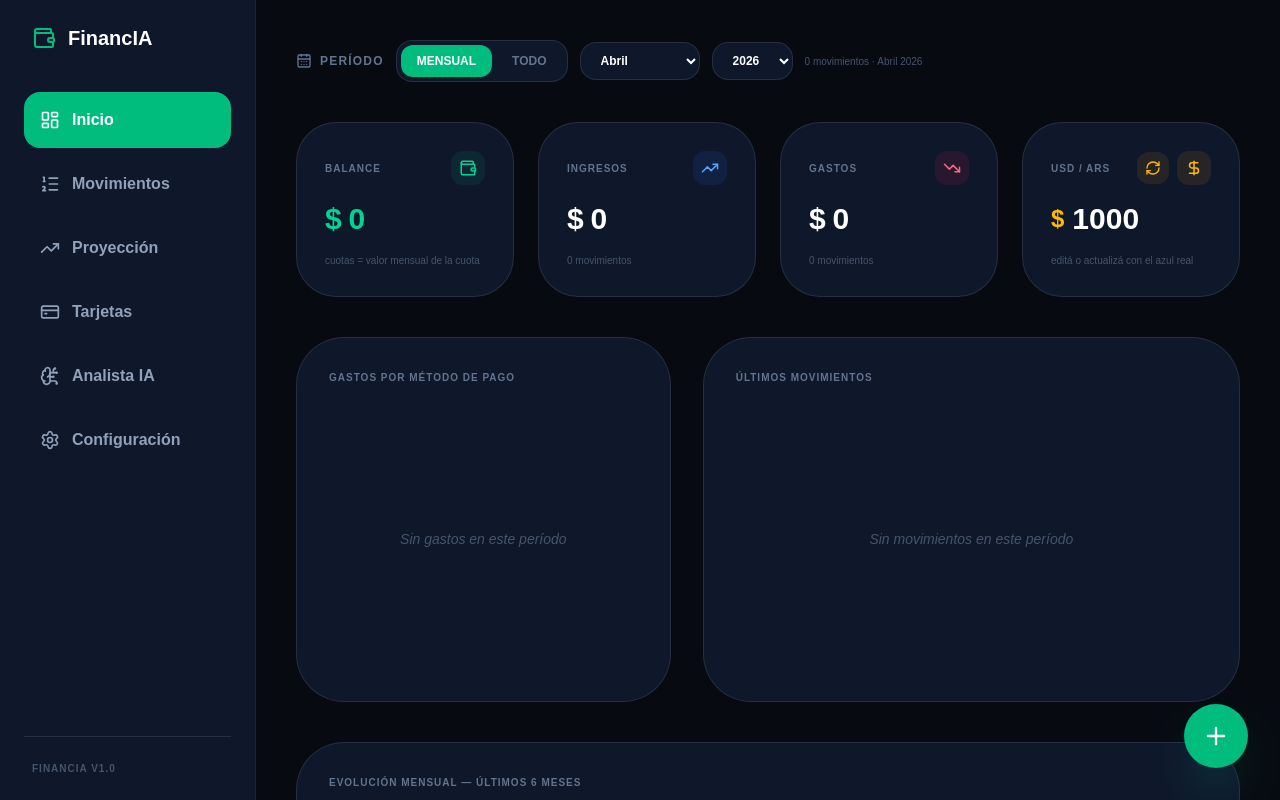
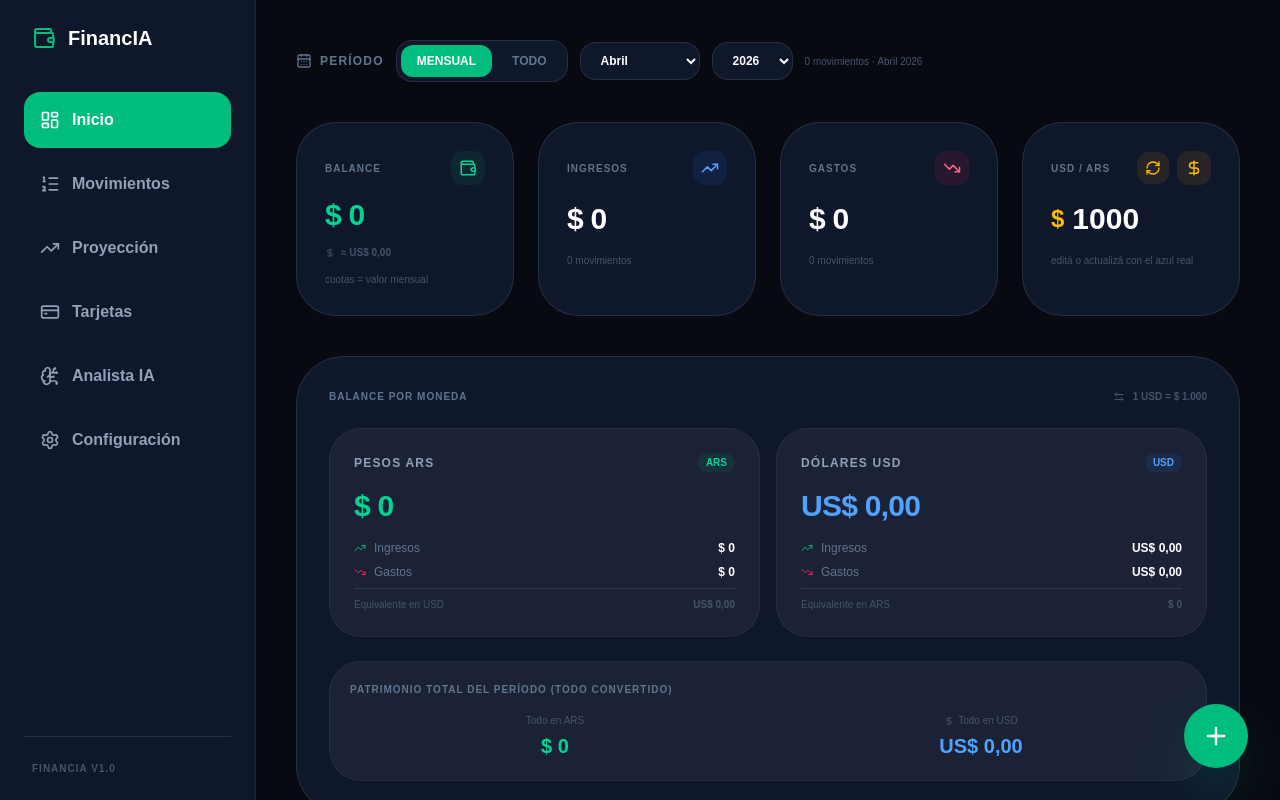
Before and after one commit to gr003-ui/FinancIA, a Next.js app: page / in a window 1280 px wide. Built offline with nearby package versions, Linux system fonts and the light colour scheme.

Commit message:
feat: balance multi-moneda ARS/USD con desglose y equivalencias

```diff
--- a/src/app/page.tsx
+++ b/src/app/page.tsx
@@ -11,6 +11,7 @@ import {
   ArrowUpCircle, ArrowDownCircle, RefreshCw, Trash2, CalendarDays,
 } from 'lucide-react';
 import CategoryLineChart from '../components/CategoryLineChart';
+import MultiCurrencyBalance from '../components/MultiCurrencyBalance';
 
 const MONTHS       = ['Enero','Febrero','Marzo','Abril','Mayo','Junio','Julio','Agosto','Septiembre','Octubre','Noviembre','Diciembre'];
 const MONTHS_SHORT = ['Ene','Feb','Mar','Abr','May','Jun','Jul','Ago','Sep','Oct','Nov','Dic'];
@@ -23,13 +24,17 @@ const BarTooltip = ({
   label?: string;
 }) => {
   const fmt = (v: number) =>
-    new Intl.NumberFormat('es-AR', { style: 'currency', currency: 'ARS', maximumFractionDigits: 0 }).format(v);
+    new Intl.NumberFormat('es-AR', {
+      style: 'currency', currency: 'ARS', maximumFractionDigits: 0,
+    }).format(v);
   if (!active || !payload?.length) return null;
   return (
     <div className="bg-slate-800 border border-white/10 rounded-2xl p-4 text-xs shadow-xl">
       <p className="font-black text-white mb-2">{label}</p>
       {payload.map((p) => (
-        <p key={p.name} style={{ color: p.color }} className="font-bold">{p.name}: {fmt(p.value)}</p>
+        <p key={p.name} style={{ color: p.color }} className="font-bold">
+          {p.name}: {fmt(p.value)}
+        </p>
       ))}
     </div>
   );
@@ -52,7 +57,14 @@ export default function Dashboard() {
     currency === 'USD' ? amount * exchangeRate : amount;
 
   const formatM = (v: number) =>
-    new Intl.NumberFormat('es-AR', { style: 'currency', currency: 'ARS', maximumFractionDigits: 0 }).format(v);
+    new Intl.NumberFormat('es-AR', {
+      style: 'currency', currency: 'ARS', maximumFractionDigits: 0,
+    }).format(v);
+
+  const formatUSD = (v: number) =>
+    new Intl.NumberFormat('es-AR', {
+      style: 'currency', currency: 'USD', maximumFractionDigits: 2,
+    }).format(v);
 
   const formatDate = (iso: string) => {
     const d = new Date(iso);
@@ -74,7 +86,8 @@ export default function Dashboard() {
     .filter((t) => t.type === 'expense')
     .reduce((acc, t) => acc + toARS(getMonthlyAmount(t), t.currency), 0);
 
-  const balance = totalIngresos - totalGastos;
+  const balance    = totalIngresos - totalGastos;
+  const balanceUSD = balance / exchangeRate;
 
   const chartData = periodTx
     .filter((t) => t.type === 'expense')
@@ -157,15 +170,23 @@ export default function Dashboard() {
 
       {/* KPI CARDS */}
       <div className="grid grid-cols-1 sm:grid-cols-2 xl:grid-cols-4 gap-6">
-        <div className="bg-slate-900 p-7 rounded-[2.5rem] border border-white/10 flex flex-col gap-4">
+
+        {/* Balance — ahora muestra ARS + equivalente USD */}
+        <div className="bg-slate-900 p-7 rounded-[2.5rem] border border-white/10 flex flex-col gap-3">
           <div className="flex items-center justify-between">
             <p className="text-[10px] font-black text-slate-500 uppercase tracking-widest">Balance</p>
-            <div className="p-2 bg-emerald-500/10 rounded-xl"><Wallet size={18} className="text-emerald-400" /></div>
+            <div className="p-2 bg-emerald-500/10 rounded-xl">
+              <Wallet size={18} className="text-emerald-400" />
+            </div>
           </div>
           <p className={`text-3xl font-black tracking-tight ${balance >= 0 ? 'text-emerald-400' : 'text-rose-400'}`}>
             {formatM(balance)}
           </p>
-          <p className="text-[10px] text-slate-600">cuotas = valor mensual de la cuota</p>
+          <div className="flex items-center gap-1.5 text-[10px] font-bold text-slate-600">
+            <DollarSign size={10} />
+            <span>≈ {formatUSD(balanceUSD)}</span>
+          </div>
+          <p className="text-[10px] text-slate-600">cuotas = valor mensual</p>
         </div>
 
         <div className="bg-slate-900 p-7 rounded-[2.5rem] border border-white/10 flex flex-col gap-4">
@@ -174,7 +195,9 @@ export default function Dashboard() {
             <div className="p-2 bg-blue-500/10 rounded-xl"><TrendingUp size={18} className="text-blue-400" /></div>
           </div>
           <p className="text-3xl font-black tracking-tight text-white">{formatM(totalIngresos)}</p>
-          <p className="text-[10px] text-slate-600">{periodTx.filter((t) => t.type === 'income').length} movimientos</p>
+          <p className="text-[10px] text-slate-600">
+            {periodTx.filter((t) => t.type === 'income').length} movimientos
+          </p>
         </div>
 
         <div className="bg-slate-900 p-7 rounded-[2.5rem] border border-white/10 flex flex-col gap-4">
@@ -183,7 +206,9 @@ export default function Dashboard() {
             <div className="p-2 bg-rose-500/10 rounded-xl"><TrendingDown size={18} className="text-rose-400" /></div>
           </div>
           <p className="text-3xl font-black tracking-tight text-white">{formatM(totalGastos)}</p>
-          <p className="text-[10px] text-slate-600">{periodTx.filter((t) => t.type === 'expense').length} movimientos</p>
+          <p className="text-[10px] text-slate-600">
+            {periodTx.filter((t) => t.type === 'expense').length} movimientos
+          </p>
         </div>
 
         <div className="bg-slate-900 p-7 rounded-[2.5rem] border border-white/10 flex flex-col gap-4">
@@ -194,7 +219,9 @@ export default function Dashboard() {
                 className="p-2 bg-amber-500/10 rounded-xl hover:bg-amber-500/20 transition-all focus:outline-none focus:ring-2 focus:ring-amber-400">
                 <RefreshCw size={16} className={`text-amber-400 ${refreshing ? 'animate-spin' : ''}`} />
               </button>
-              <div className="p-2 bg-amber-500/10 rounded-xl"><DollarSign size={18} className="text-amber-400" /></div>
+              <div className="p-2 bg-amber-500/10 rounded-xl">
+                <DollarSign size={18} className="text-amber-400" />
+              </div>
             </div>
           </div>
           <div className="flex items-center gap-2">
@@ -207,6 +234,13 @@ export default function Dashboard() {
           <p className="text-[10px] text-slate-600">editá o actualizá con el azul real</p>
         </div>
       </div>
+
+      {/* BALANCE MULTI-MONEDA */}
+      <MultiCurrencyBalance
+        filterMonth={filterMonth}
+        filterYear={filterYear}
+        allTime={allTime}
+      />
 
       {/* TORTA + MOVIMIENTOS */}
       <div className="grid grid-cols-1 xl:grid-cols-12 gap-8">
@@ -287,7 +321,9 @@ export default function Dashboard() {
                     <div className="text-right">
                       <p className={`font-black text-sm ${t.type === 'income' ? 'text-emerald-400' : 'text-rose-400'}`}>
                         {t.type === 'income' ? '+' : '-'}
-                        {t.currency === 'USD' ? `U$S ${getMonthlyAmount(t).toLocaleString('es-AR')}` : formatM(getMonthlyAmount(t))}
+                        {t.currency === 'USD'
+                          ? `U$S ${getMonthlyAmount(t).toLocaleString('es-AR')}`
+                          : formatM(getMonthlyAmount(t))}
                       </p>
                       {t.installments > 1 && (
                         <p className="text-[10px] text-slate-600 mt-0.5">
@@ -295,7 +331,9 @@ export default function Dashboard() {
                         </p>
                       )}
                       {t.currency === 'USD' && t.installments <= 1 && (
-                        <p className="text-[10px] text-slate-600 mt-0.5">≈ {formatM(t.amount * exchangeRate)}</p>
+                        <p className="text-[10px] text-slate-600 mt-0.5">
+                          ≈ {formatM(t.amount * exchangeRate)}
+                        </p>
                       )}
                     </div>
                     <button onClick={() => removeTransaction(t.id)}
--- /dev/null
+++ b/src/components/MultiCurrencyBalance.tsx
@@ -0,0 +1,180 @@
+"use client";
+import { useFinanceStore, getMonthlyAmount } from '../store/useFinanceStore';
+import { DollarSign, TrendingUp, TrendingDown, ArrowLeftRight } from 'lucide-react';
+
+interface MultiCurrencyBalanceProps {
+  filterMonth?: number;
+  filterYear?: number;
+  allTime?: boolean;
+}
+
+export default function MultiCurrencyBalance({
+  filterMonth,
+  filterYear,
+  allTime = false,
+}: MultiCurrencyBalanceProps) {
+  const { transactions, exchangeRate } = useFinanceStore();
+
+  const now = new Date();
+  const m = filterMonth ?? now.getMonth();
+  const y = filterYear  ?? now.getFullYear();
+
+  const periodTx = allTime
+    ? transactions
+    : transactions.filter((t) => {
+        const d = new Date(t.date);
+        return d.getMonth() === m && d.getFullYear() === y;
+      });
+
+  const formatARS = (v: number) =>
+    new Intl.NumberFormat('es-AR', {
+      style: 'currency', currency: 'ARS', maximumFractionDigits: 0,
+    }).format(v);
+
+  const formatUSD = (v: number) =>
+    new Intl.NumberFormat('es-AR', {
+      style: 'currency', currency: 'USD', maximumFractionDigits: 2,
+    }).format(v);
+
+  // ── ARS nativo ───────────────────────────────────────────────────────────
+  const incomesARS = periodTx
+    .filter((t) => t.type === 'income' && t.currency === 'ARS')
+    .reduce((acc, t) => acc + t.amount, 0);
+
+  const expensesARS = periodTx
+    .filter((t) => t.type === 'expense' && t.currency === 'ARS')
+    .reduce((acc, t) => acc + getMonthlyAmount(t), 0);
+
+  const balanceARS = incomesARS - expensesARS;
+
+  // ── USD nativo ───────────────────────────────────────────────────────────
+  const incomesUSD = periodTx
+    .filter((t) => t.type === 'income' && t.currency === 'USD')
+    .reduce((acc, t) => acc + t.amount, 0);
+
+  const expensesUSD = periodTx
+    .filter((t) => t.type === 'expense' && t.currency === 'USD')
+    .reduce((acc, t) => acc + getMonthlyAmount(t), 0);
+
+  const balanceUSD = incomesUSD - expensesUSD;
+
+  // ── Total pesificado (para la línea de equivalencia) ─────────────────────
+  const totalARS = balanceARS + balanceUSD * exchangeRate;
+  const totalUSD = balanceUSD + balanceARS / exchangeRate;
+
+  return (
+    <div className="bg-slate-900 p-8 rounded-[3rem] border border-white/10 space-y-6">
+      <div className="flex items-center justify-between">
+        <p className="text-[10px] font-black text-slate-500 uppercase tracking-widest">
+          Balance por Moneda
+        </p>
+        <div className="flex items-center gap-2 text-[10px] font-black text-slate-600">
+          <ArrowLeftRight size={12} />
+          <span>1 USD = {formatARS(exchangeRate)}</span>
+        </div>
+      </div>
+
+      <div className="grid grid-cols-1 sm:grid-cols-2 gap-4">
+
+        {/* ARS */}
+        <div className="bg-white/5 rounded-[2rem] p-6 space-y-4 border border-white/5">
+          <div className="flex items-center justify-between">
+            <p className="text-xs font-black text-slate-400 uppercase tracking-widest">
+              Pesos ARS
+            </p>
+            <span className="text-[10px] font-black bg-emerald-500/10 text-emerald-400 px-2 py-0.5 rounded-full">
+              ARS
+            </span>
+          </div>
+
+          <p className={`text-3xl font-black tracking-tight ${balanceARS >= 0 ? 'text-emerald-400' : 'text-rose-400'}`}>
+            {formatARS(balanceARS)}
+          </p>
+
+          <div className="space-y-2">
+            <div className="flex items-center justify-between text-xs">
+              <div className="flex items-center gap-2 text-slate-500">
+                <TrendingUp size={12} className="text-emerald-500" />
+                <span>Ingresos</span>
+              </div>
+              <span className="font-bold text-white">{formatARS(incomesARS)}</span>
+            </div>
+            <div className="flex items-center justify-between text-xs">
+              <div className="flex items-center gap-2 text-slate-500">
+                <TrendingDown size={12} className="text-rose-500" />
+                <span>Gastos</span>
+              </div>
+              <span className="font-bold text-white">{formatARS(expensesARS)}</span>
+            </div>
+            <div className="pt-2 border-t border-white/10 flex items-center justify-between text-[10px] text-slate-600">
+              <span>Equivalente en USD</span>
+              <span className="font-bold">{formatUSD(balanceARS / exchangeRate)}</span>
+            </div>
+          </div>
+        </div>
+
+        {/* USD */}
+        <div className="bg-white/5 rounded-[2rem] p-6 space-y-4 border border-white/5">
+          <div className="flex items-center justify-between">
+            <p className="text-xs font-black text-slate-400 uppercase tracking-widest">
+              Dólares USD
+            </p>
+            <span className="text-[10px] font-black bg-blue-500/10 text-blue-400 px-2 py-0.5 rounded-full">
+              USD
+            </span>
+          </div>
+
+          <p className={`text-3xl font-black tracking-tight ${balanceUSD >= 0 ? 'text-blue-400' : 'text-rose-400'}`}>
+            {formatUSD(balanceUSD)}
+          </p>
+
+          <div className="space-y-2">
+            <div className="flex items-center justify-between text-xs">
+              <div className="flex items-center gap-2 text-slate-500">
+                <TrendingUp size={12} className="text-emerald-500" />
+                <span>Ingresos</span>
+              </div>
+              <span className="font-bold text-white">{formatUSD(incomesUSD)}</span>
+            </div>
+            <div className="flex items-center justify-between text-xs">
+              <div className="flex items-center gap-2 text-slate-500">
+                <TrendingDown size={12} className="text-rose-500" />
+                <span>Gastos</span>
+              </div>
+              <span className="font-bold text-white">{formatUSD(expensesUSD)}</span>
+            </div>
+            <div className="pt-2 border-t border-white/10 flex items-center justify-between text-[10px] text-slate-600">
+              <span>Equivalente en ARS</span>
+              <span className="font-bold">{formatARS(balanceUSD * exchangeRate)}</span>
+            </div>
+          </div>
+        </div>
+
+      </div>
+
+      {/* Totales unificados */}
+      <div className="bg-white/5 rounded-[2rem] p-5 border border-white/5">
+        <p className="text-[10px] font-black text-slate-500 uppercase tracking-widest mb-4">
+          Patrimonio Total del Período (todo convertido)
+        </p>
+        <div className="grid grid-cols-2 gap-4">
+          <div className="text-center">
+            <p className="text-[10px] text-slate-600 mb-1">Todo en ARS</p>
+            <p className={`text-xl font-black ${totalARS >= 0 ? 'text-emerald-400' : 'text-rose-400'}`}>
+              {formatARS(totalARS)}
+            </p>
+          </div>
+          <div className="text-center">
+            <div className="flex items-center justify-center gap-1 text-[10px] text-slate-600 mb-1">
+              <DollarSign size={10} />
+              <span>Todo en USD</span>
+            </div>
+            <p className={`text-xl font-black ${totalUSD >= 0 ? 'text-blue-400' : 'text-rose-400'}`}>
+              {formatUSD(totalUSD)}
+            </p>
+          </div>
+        </div>
+      </div>
+    </div>
+  );
+}
```
